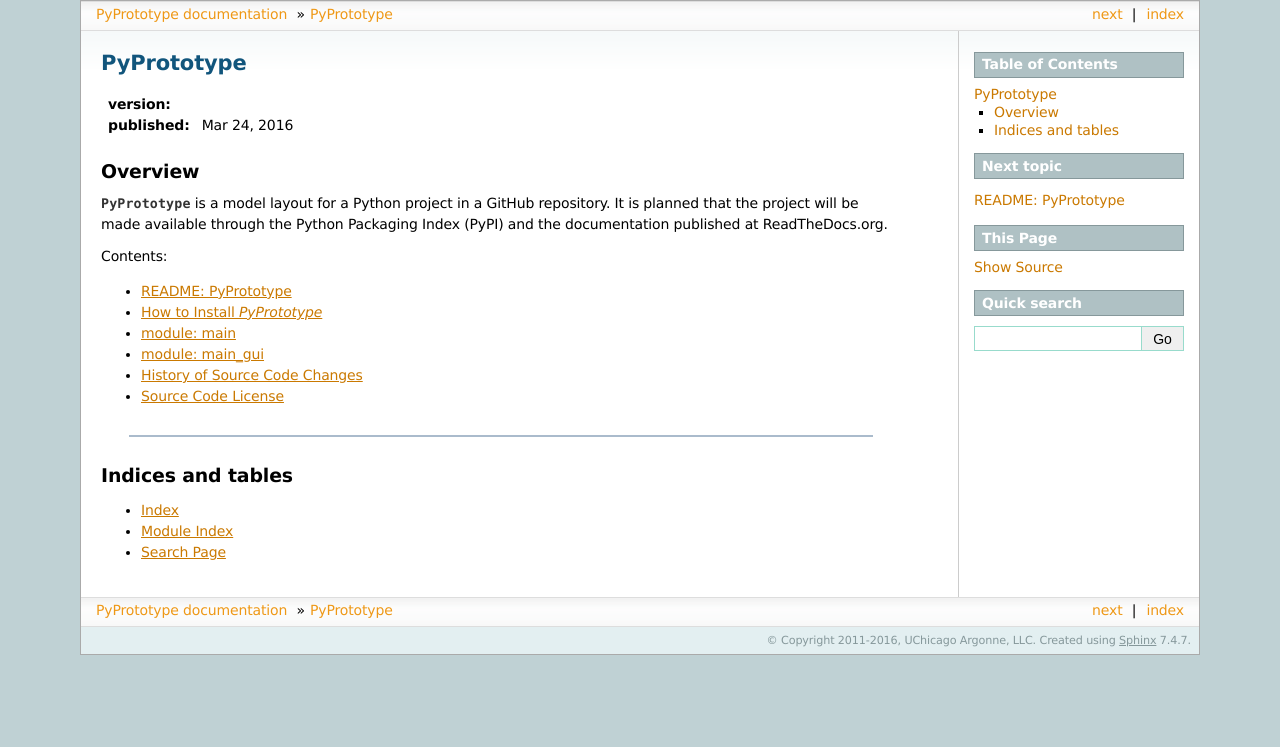
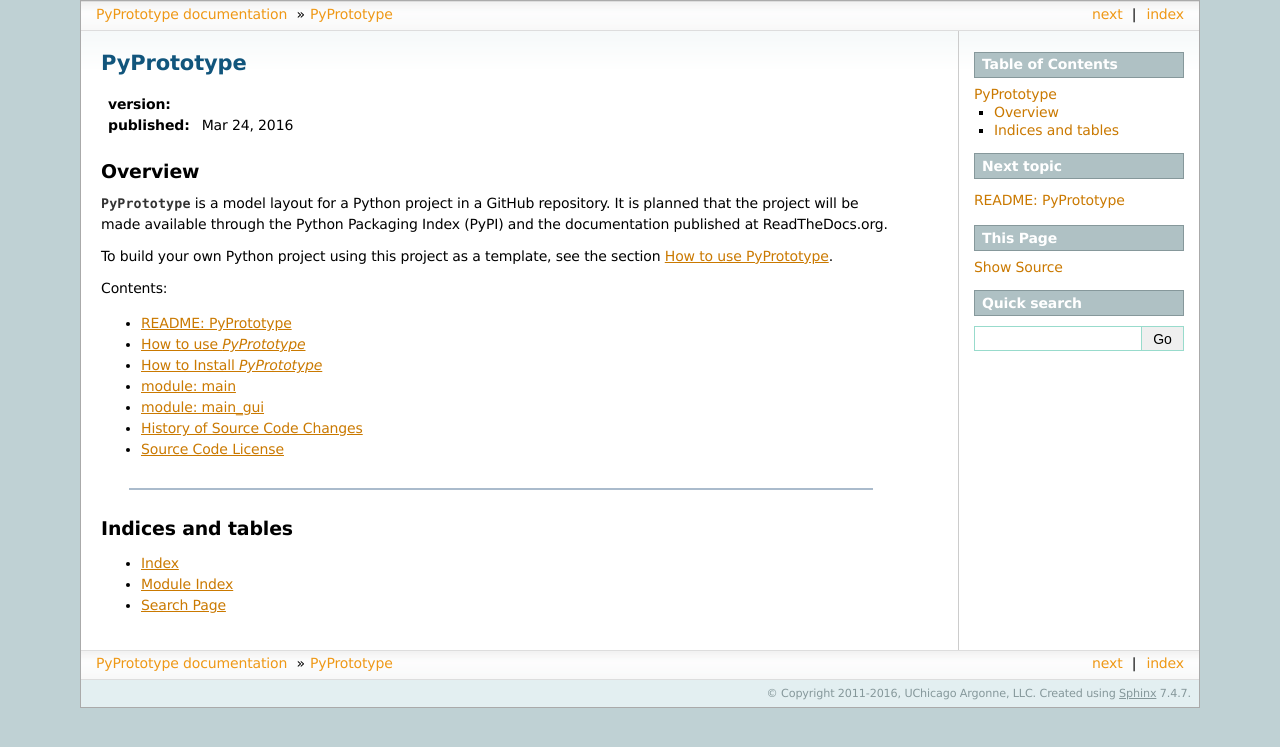
Before and after one commit to prjemian/PyPrototype, a Sphinx documentation site: the page built from docs/source/index.rst, in a window 1280 px wide. Shown: the top 747 px of the page. Built offline with Sphinx 7.4.7, drawn with Linux system fonts in a browser that asks for light colours; the version number could not be read and is left out.

Commit message:
refs #1: create a place for this new documentation

```diff
--- a/docs/source/index.rst
+++ b/docs/source/index.rst
@@ -13,6 +13,9 @@
 It is planned that the project will be made available through the Python
 Packaging Index (PyPI) and the documentation published at ReadTheDocs.org.
 
+To build your own Python project using this project as a template,
+see the section :ref:`usage`.
+
 Contents:
 
 .. toctree::
--- /dev/null
+++ b/docs/source/usage.rst
@@ -0,0 +1,9 @@
+.. index:: usage
+
+.. _usage:
+
+========================
+How to use *PyPrototype*
+========================
+
+-tba-
```
Also changed, not shown: other parts of docs/source/index.rst (+1 -0 lines).
